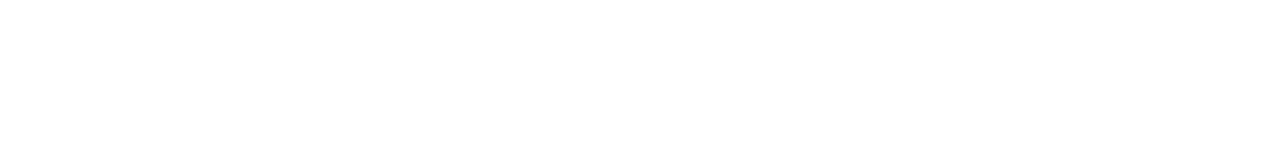
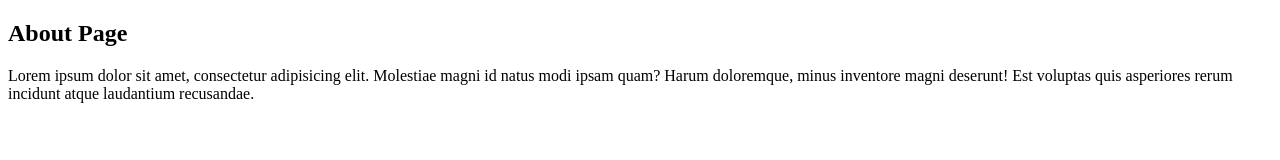
Before and after one commit to parvizi96/project, a plain HTML site: page about.html in a window 1280 px wide. Drawn offline with Linux system fonts and the light colour scheme.

Commit message:
add header and para to about page

```diff
--- a/about.html
+++ b/about.html
@@ -6,5 +6,9 @@
 </head>
 
 <body>
+	<h2>About Page</h2>
+	<p>
+		Lorem ipsum dolor sit amet, consectetur adipisicing elit. Molestiae magni id natus modi ipsam quam? Harum doloremque, minus inventore magni deserunt! Est voluptas quis asperiores rerum incidunt atque laudantium recusandae.
+	</p>
 </body>
 </html>
```
